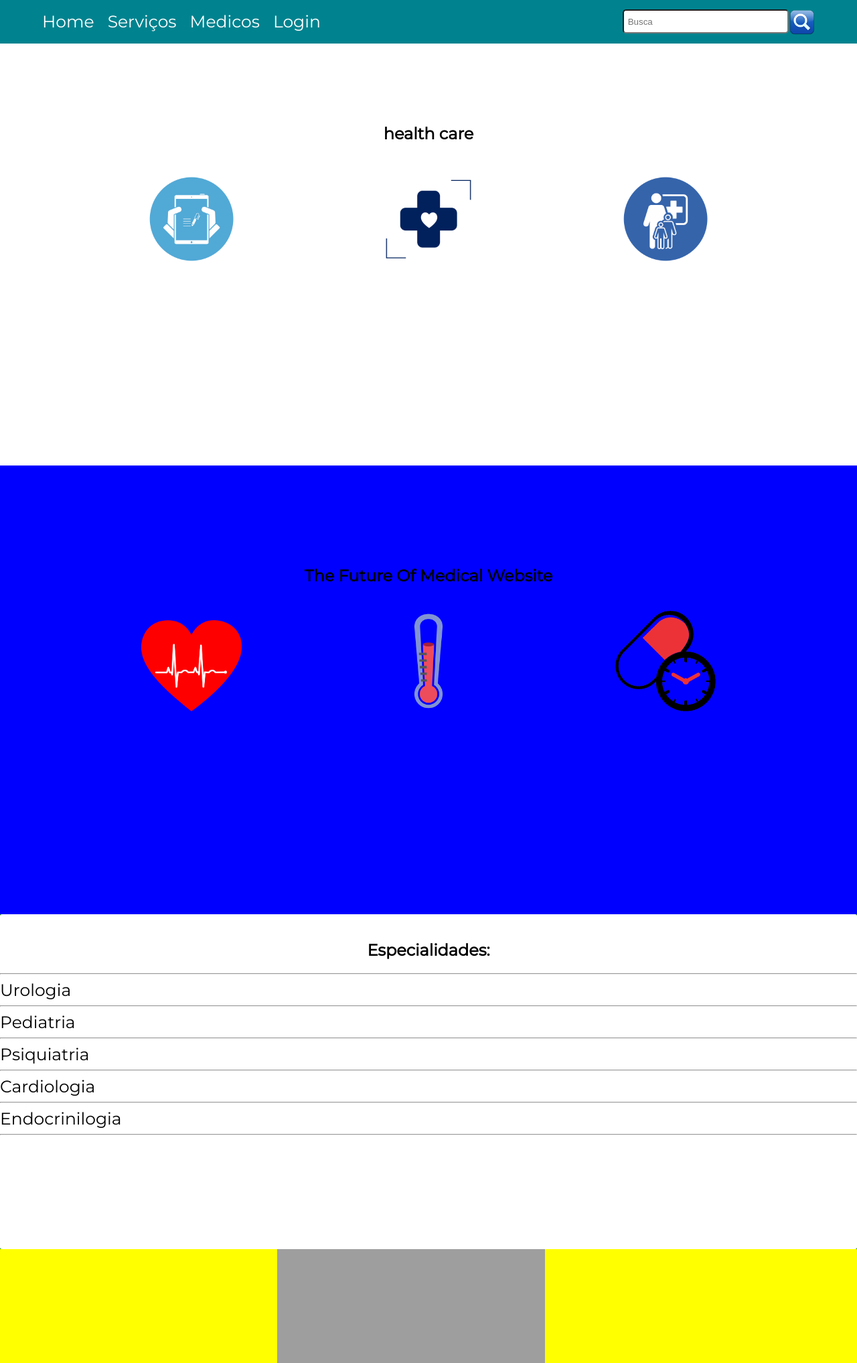
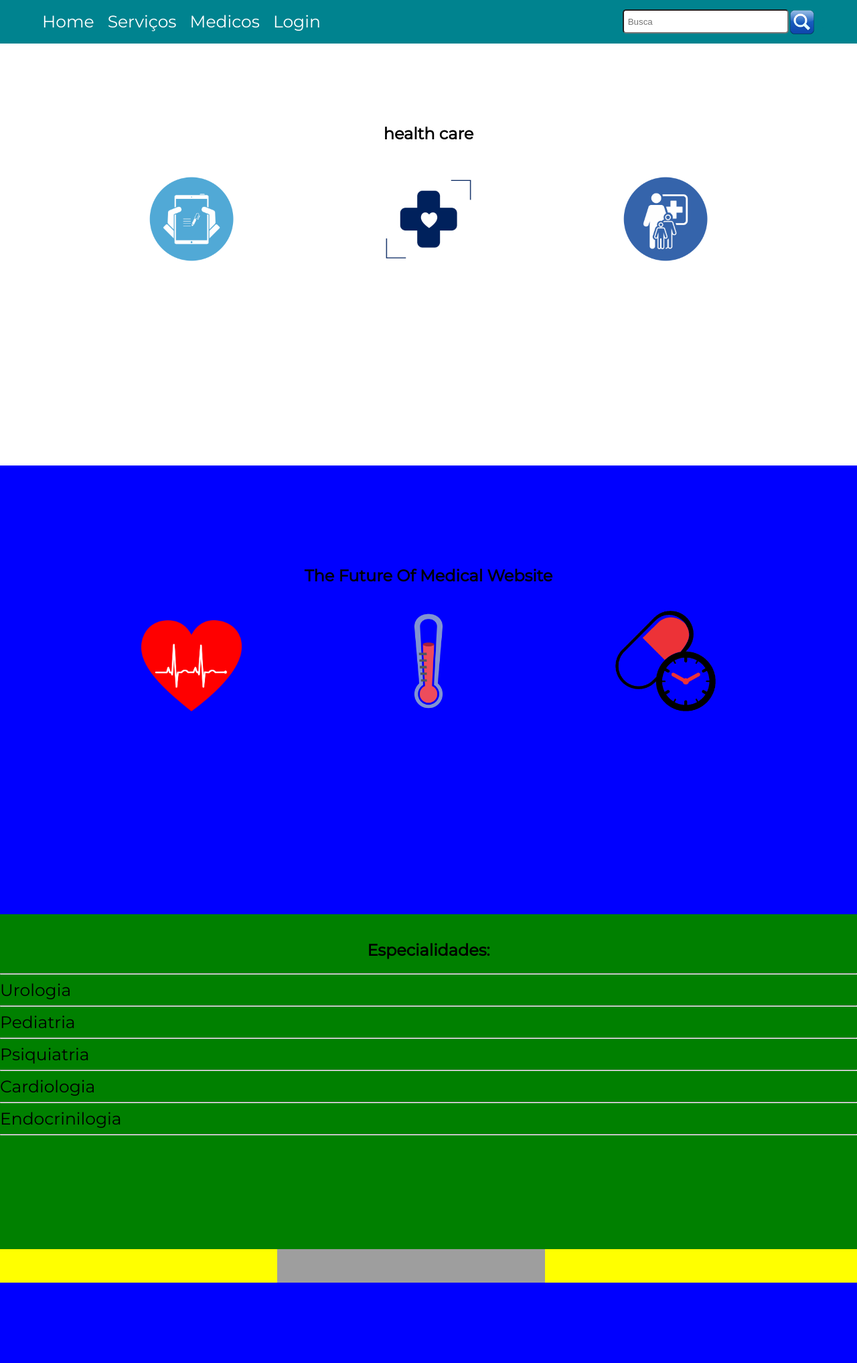
Before and after one commit to EvertonLWF/Projeto_DAW, a PHP site: page / in a window 1280 px wide. Shown: the whole page at 67% size. After the commit the page ends 1915 px from the top, so only its background shows below. Run offline with PHP 8.4, Linux system fonts and the light colour scheme; grey boxes are pictures that could not be loaded.

Commit message:
Add files via upload

```diff
--- a/script.js
+++ b/script.js
@@ -8,8 +8,15 @@
 	// 	$('.Dashboard-admin').attr('data-teste', teste).toggle();
 
 	// });
+	$('.redes-sociais').bind( 'mouseover',function(){
+			$(this).css('height','250px');
+	});
+	$('.redes-sociais').bind( 'mouseout',function(){
+			$(this).css('height','50px');
+	});
 
 	//botoes admin-cadastro ->
+
 	$('#btn-cadastro-users').bind('click',function(){
 		$('.Dashboard-admin-cadastro').hide();
 		$('.cadastro-admin-users').toggle();
--- a/style.css
+++ b/style.css
@@ -5,6 +5,7 @@
 	background-color: #f8f9fa;
 	margin:0;
 	font-family: 'Montserrat', sans-serif;
+	position: relative;
 }
 .terms{
 	margin: 25px;
@@ -27,8 +28,7 @@
 	display: none;
 	border: solid;
 	position: relative;
-	float: left;
-	width:640px;
+	float: left	width:640px;
 	height:480px;
 	padding-top: 10px;
 	text-align: left;
@@ -157,7 +157,7 @@
 .medic{
 	background-color: green ;
 	width: 100%;
-	height: 670px;
+	height: 550px;
 	padding: 0;
 	overflow: hidden;
 	text-align: center;
@@ -173,10 +173,14 @@
 .redes-sociais{
 	background-color: yellow;
 	width: 100%;
-	height: 670px;
+	height: 50px;
 	padding: 0;
+	position: absolute;
+	bottom:0;
 	overflow: hidden;
 	text-align: center;
+
+
 
 }
 .login{
@@ -224,8 +228,7 @@
 	width: 100%;
 	float: left;
 	border-radius: 3px;
-	background-color: white;
-	height: 500px;
+	height: 100%;
 }
 .medic-content{
 	display: none;
```
